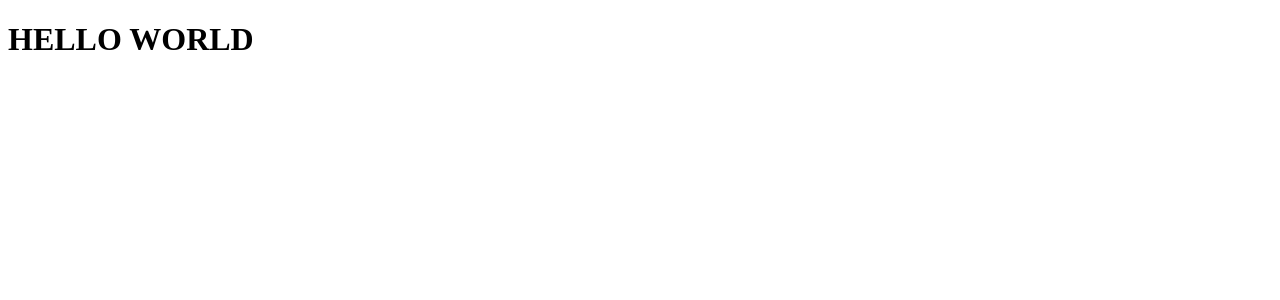
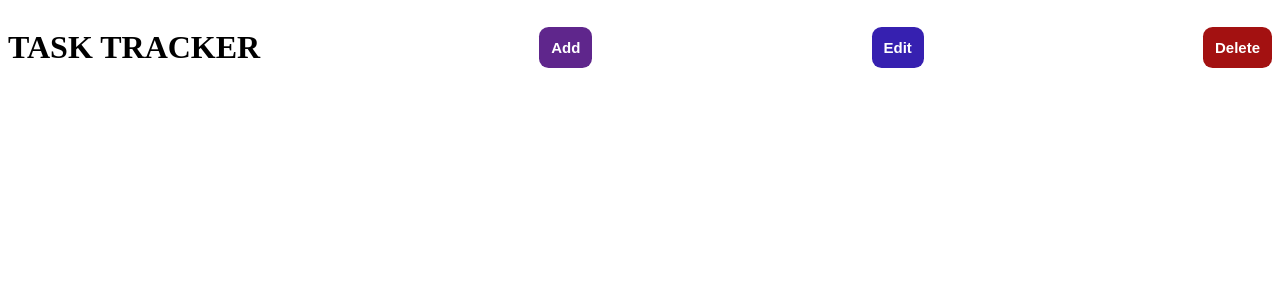
Before and after one commit to cyeongb/VUE_prac, a Vue app in the folder vue-crash-course/: page / in a window 1280 px wide. Shown: the top 300 px of the page. Built offline with nearby package versions, Linux system fonts and the light colour scheme.

Commit message:
버튼 생성

```diff
--- a/vue-crash-course/src/App.vue
+++ b/vue-crash-course/src/App.vue
@@ -1,6 +1,6 @@
 <template>
   <div class="container">
-    <h1>HELLO WORLD</h1>
+    <Header title="TASK TRACKER" />
   </div>
 </template>
 
@@ -13,4 +13,15 @@ export default {
 };
 </script>
 
-<style></style>
+<style>
+.btn {
+  border: none;
+  /* background-color: rgb(163, 17, 17); */
+  padding: 0.75rem;
+  color: #fff;
+  font-weight: bold;
+  border-radius: 0.6rem;
+  font-size: 15px;
+  cursor:pointer;
+}
+</style>
--- /dev/null
+++ b/vue-crash-course/src/components/Button.vue
@@ -0,0 +1,23 @@
+<template>
+  <button @click="onClick()" class="btn" :style="{ backgroundColor: color }">
+    {{ text }}
+  </button>
+</template>
+
+<script>
+export default {
+  name: "Button",
+  props: {
+    text: {
+      type: String,
+      default: "",
+    },
+    color: String,
+  },
+  methods: {
+    onClick() {
+      console.log("클릭!");
+    },
+  },
+};
+</script>
--- a/vue-crash-course/src/components/Header.vue
+++ b/vue-crash-course/src/components/Header.vue
@@ -1,12 +1,33 @@
 <template>
   <header>
-    <h1>Task Tracker</h1>
+    <h1>{{ title }}</h1>
+    <Button text="Add" color="rgb(95, 38, 140)" />
+    <Button text="Edit" color="rgb(54, 32, 176)" />
+    <Button text="Delete" color="rgb(163, 17, 17)" />
   </header>
 </template>
 
 <script>
+import Button from "./Button";
+
 export default {
   name: "Header",
-  props: {},
+  props: {
+    title: {
+      type: String,
+      default: "header",
+    },
+  },
+  components: {
+    Button,
+  },
 };
 </script>
+<style scoped>
+header {
+  display: flex;
+  justify-content: space-between;
+  align-items: center;
+  margin-bottom: 20px;
+}
+</style>
```
